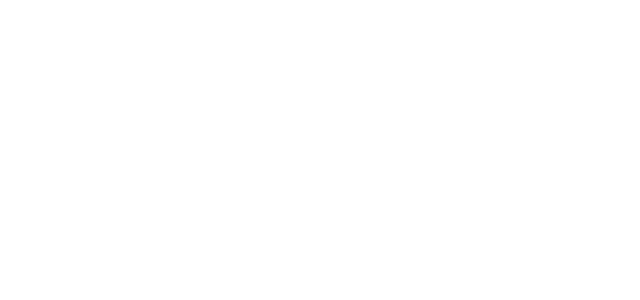
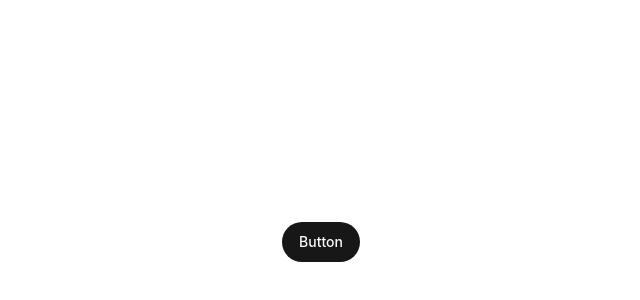
Before and after one commit to AlexGitA/developertransfer, a React (Vite) app in the folder frontend/: page /playground in a window 1280 px wide. Before the commit this address had no page. Shown: the part 158-458 px from the top of the page, without its empty margins (319-959 px from the left). Built offline with nearby package versions, Linux system fonts and the light colour scheme.

Commit message:
added playground to test components, added button in playground, added custom design for button for style

```diff
--- a/frontend/src/App.tsx
+++ b/frontend/src/App.tsx
@@ -2,6 +2,7 @@
 import LoginPage from './pages/auth/LoginPage'
 import Layout from "@/layout/Layout.tsx";
 import {BrowserRouter, Routes, Route} from 'react-router-dom'
+import DerPlayground from "./app/playground/DerPlayground.tsx";
 
 function App() {
   return (
@@ -9,6 +10,7 @@
       <Routes>
         <Route path="/" element={<Layout />}>
           <Route path="login" element={<LoginPage />} />
+            <Route path="playground" element={<DerPlayground />} />
           {/* Add more routes as needed */}
         </Route>
       </Routes>
--- /dev/null
+++ b/frontend/src/app/playground/DerPlayground.tsx
@@ -0,0 +1,5 @@
+import { Button } from "@/components/ui/button.tsx"
+
+export default function DerPlayground() {
+    return <Button>Button</Button>
+}
--- a/frontend/src/components/login-form.tsx
+++ b/frontend/src/components/login-form.tsx
@@ -88,7 +88,7 @@
           </form>
           <div className="relative hidden bg-muted md:block">
             <img
-              src="/placeholder.svg"
+              src="\LoginPicture.svg"
               alt="Image"
               className="absolute inset-0 h-full w-full object-cover dark:brightness-[0.2] dark:grayscale"
             />
--- a/frontend/src/components/ui/button.tsx
+++ b/frontend/src/components/ui/button.tsx
@@ -9,7 +9,7 @@
   {
     variants: {
       variant: {
-        default: "bg-primary text-primary-foreground hover:bg-primary/90",
+        default: "rounded-full bg-primary text-primary-foreground hover:bg-primary/90",
         destructive:
           "bg-destructive text-destructive-foreground hover:bg-destructive/90",
         outline:
```
Also changed, not shown: frontend/src/assets/LoginPicture.svg (added).
